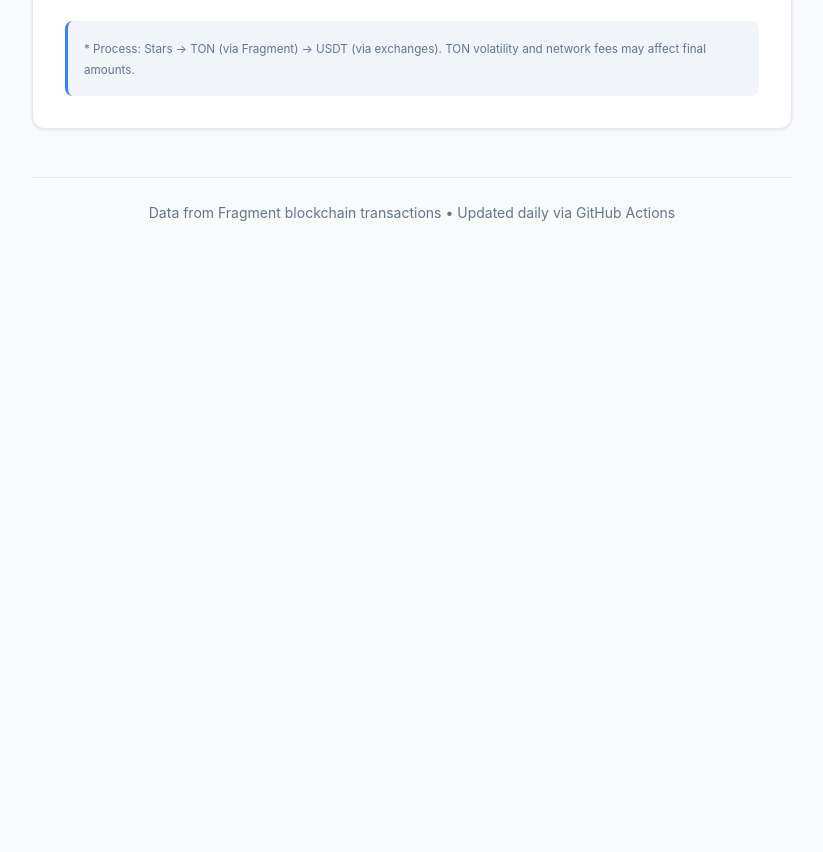
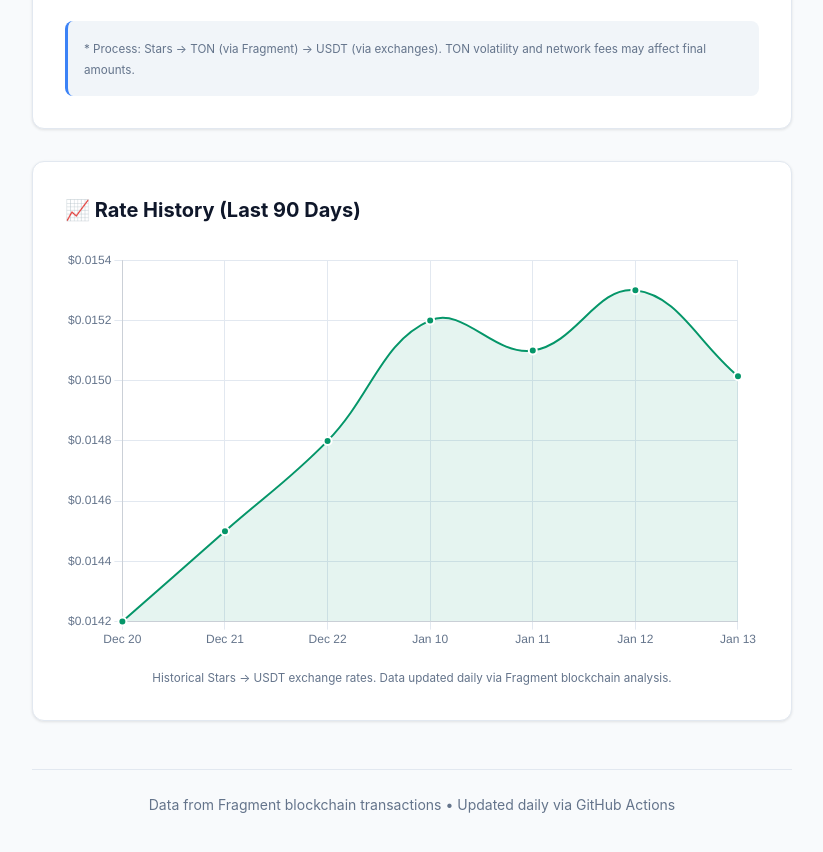
Before and after one commit to bes-dev/telegram_stars_rates, a plain HTML site: page github_pages/index.html in a window 1280 px wide. Shown: the part 1275-2127 px from the top of the page, without its empty margins (228-1051 px from the left). Before the commit the page ends 1549 px from the top, so only its background shows below. Drawn offline with nearby package versions, Linux system fonts and the light colour scheme.

Commit message:
add historical data to website

```diff
--- /dev/null
+++ b/github_pages/history.json
@@ -0,0 +1,51 @@
+[
+  {
+    "date": "2024-12-20",
+    "timestamp": "2024-12-20T12:00:00.000Z",
+    "usdt_per_star": 0.014200,
+    "ton_per_star": 0.004100,
+    "usdt_per_ton": 3.463
+  },
+  {
+    "date": "2024-12-21",
+    "timestamp": "2024-12-21T12:00:00.000Z",
+    "usdt_per_star": 0.014500,
+    "ton_per_star": 0.004150,
+    "usdt_per_ton": 3.494
+  },
+  {
+    "date": "2024-12-22",
+    "timestamp": "2024-12-22T12:00:00.000Z",
+    "usdt_per_star": 0.014800,
+    "ton_per_star": 0.004200,
+    "usdt_per_ton": 3.524
+  },
+  {
+    "date": "2025-01-10",
+    "timestamp": "2025-01-10T12:00:00.000Z",
+    "usdt_per_star": 0.015200,
+    "ton_per_star": 0.004300,
+    "usdt_per_ton": 3.535
+  },
+  {
+    "date": "2025-01-11",
+    "timestamp": "2025-01-11T12:00:00.000Z",
+    "usdt_per_star": 0.015100,
+    "ton_per_star": 0.004280,
+    "usdt_per_ton": 3.528
+  },
+  {
+    "date": "2025-01-12",
+    "timestamp": "2025-01-12T12:00:00.000Z",
+    "usdt_per_star": 0.015300,
+    "ton_per_star": 0.004350,
+    "usdt_per_ton": 3.517
+  },
+  {
+    "date": "2025-01-13",
+    "timestamp": "2025-01-13T12:00:00.000Z",
+    "usdt_per_star": 0.015015,
+    "ton_per_star": 0.004354,
+    "usdt_per_ton": 3.449
+  }
+]
--- a/github_pages/index.html
+++ b/github_pages/index.html
@@ -100,12 +100,23 @@
             </p>
         </div>
 
+        <div class="chart-section">
+            <h3>📈 Rate History (Last 90 Days)</h3>
+            <div class="chart-container">
+                <canvas id="rateChart"></canvas>
+            </div>
+            <div class="chart-info">
+                <small>Historical Stars → USDT exchange rates. Data updated daily via Fragment blockchain analysis.</small>
+            </div>
+        </div>
+
         <footer>
             <p>Data from Fragment blockchain transactions • Updated daily via GitHub Actions</p>
             <div class="error-message" id="error-message"></div>
         </footer>
     </div>
 
+    <script src="https://cdn.jsdelivr.net/npm/chart.js"></script>
     <script src="script.js"></script>
 </body>
 </html>
--- a/github_pages/script.js
+++ b/github_pages/script.js
@@ -2,13 +2,17 @@ class StarsConverter {
     constructor() {
         this.currentRate = 0;
         this.rateData = null;
+        this.historyData = null;
+        this.chart = null;
         this.init();
     }
 
     async init() {
         await this.loadRates();
+        await this.loadHistory();
         this.setupEventListeners();
         this.updateDisplay();
+        this.createChart();
     }
 
     async loadRates() {
@@ -30,6 +34,22 @@ class StarsConverter {
             console.error('Failed to load rates:', error);
             this.showError('Failed to load exchange rates. Please try again later.');
             this.currentRate = 0;
+        }
+    }
+
+    async loadHistory() {
+        try {
+            const response = await fetch('./history.json');
+            if (!response.ok) {
+                // If history doesn't exist yet, that's OK
+                this.historyData = [];
+                return;
+            }
+
+            this.historyData = await response.json();
+        } catch (error) {
+            console.warn('Failed to load historical data:', error);
+            this.historyData = [];
         }
     }
 
@@ -99,6 +119,97 @@ class StarsConverter {
         const errorDiv = document.getElementById('error-message');
         errorDiv.style.display = 'none';
     }
+
+    createChart() {
+        if (!this.historyData || this.historyData.length === 0) {
+            // Hide chart section if no data
+            const chartSection = document.querySelector('.chart-section');
+            if (chartSection) {
+                chartSection.style.display = 'none';
+            }
+            return;
+        }
+
+        const ctx = document.getElementById('rateChart');
+        if (!ctx) return;
+
+        // Prepare data for chart
+        const labels = this.historyData.map(item => {
+            const date = new Date(item.date);
+            return date.toLocaleDateString('en-US', { month: 'short', day: 'numeric' });
+        });
+
+        const rates = this.historyData.map(item => item.usdt_per_star);
+
+        this.chart = new Chart(ctx, {
+            type: 'line',
+            data: {
+                labels: labels,
+                datasets: [{
+                    label: 'Stars → USDT Rate',
+                    data: rates,
+                    borderColor: '#059669',
+                    backgroundColor: 'rgba(5, 150, 105, 0.1)',
+                    borderWidth: 2,
+                    fill: true,
+                    tension: 0.4,
+                    pointBackgroundColor: '#059669',
+                    pointBorderColor: '#ffffff',
+                    pointBorderWidth: 2,
+                    pointRadius: 4,
+                    pointHoverRadius: 6
+                }]
+            },
+            options: {
+                responsive: true,
+                maintainAspectRatio: false,
+                plugins: {
+                    legend: {
+                        display: false
+                    },
+                    tooltip: {
+                        mode: 'index',
+                        intersect: false,
+                        callbacks: {
+                            label: (context) => {
+                                const value = context.parsed.y;
+                                return `$${value.toFixed(6)} USDT per Star`;
+                            }
+                        }
+                    }
+                },
+                scales: {
+                    x: {
+                        display: true,
+                        grid: {
+                            color: '#e2e8f0',
+                            drawBorder: false
+                        },
+                        ticks: {
+                            color: '#64748b',
+                            maxTicksLimit: 8
+                        }
+                    },
+                    y: {
+                        display: true,
+                        grid: {
+                            color: '#e2e8f0',
+                            drawBorder: false
+                        },
+                        ticks: {
+                            color: '#64748b',
+                            callback: (value) => `$${value.toFixed(4)}`
+                        }
+                    }
+                },
+                interaction: {
+                    mode: 'nearest',
+                    axis: 'x',
+                    intersect: false
+                }
+            }
+        });
+    }
 }
 
 // Initialize when DOM is loaded
--- a/github_pages/styles.css
+++ b/github_pages/styles.css
@@ -285,6 +285,35 @@ footer p {
     margin-bottom: 10px;
 }
 
+.chart-section {
+    background: white;
+    border: 1px solid #e2e8f0;
+    border-radius: 12px;
+    padding: 32px;
+    margin-bottom: 32px;
+    box-shadow: 0 1px 3px rgba(0,0,0,0.1);
+}
+
+.chart-section h3 {
+    color: #0f172a;
+    margin-bottom: 24px;
+    text-align: left;
+    font-size: 1.25rem;
+    font-weight: 700;
+}
+
+.chart-container {
+    position: relative;
+    height: 400px;
+    margin-bottom: 16px;
+}
+
+.chart-info {
+    text-align: center;
+    color: #64748b;
+    font-size: 0.875rem;
+}
+
 .error-message {
     color: #dc2626;
     background: #fef2f2;
@@ -357,9 +386,14 @@ footer p {
     .rate-display,
     .converter,
     .stats,
-    .fees-info {
+    .fees-info,
+    .chart-section {
         padding: 20px;
         margin-bottom: 20px;
+    }
+
+    .chart-container {
+        height: 300px;
     }
 
     .converter-section input {
```
Also changed, not shown: 1 other file.
